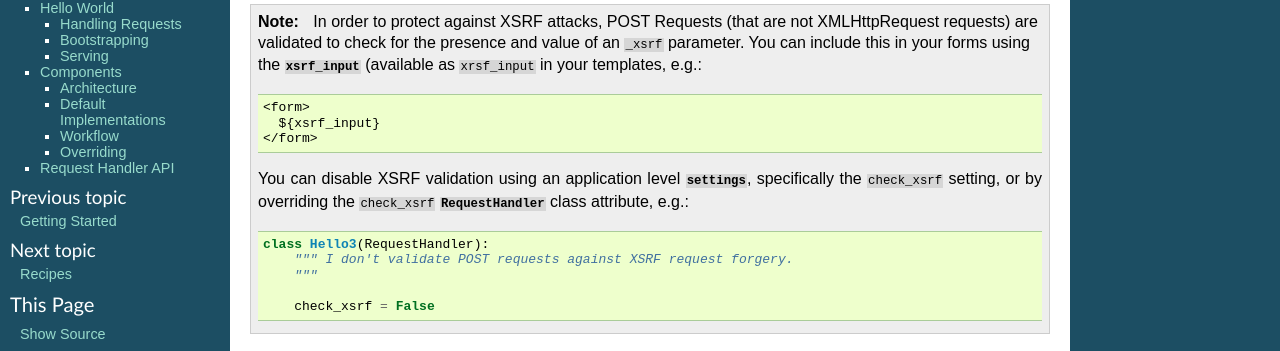
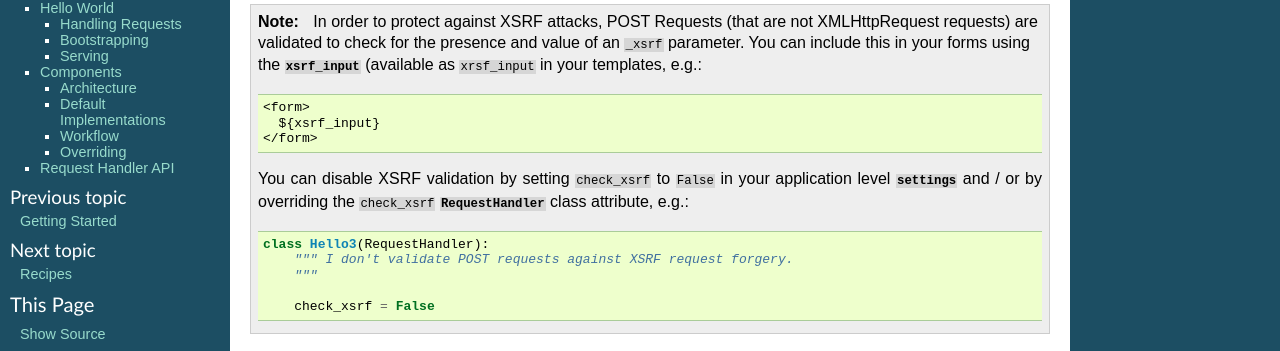
Before and after one commit to thruflo/weblayer, a Sphinx documentation site: the page built from doc/userguide.rst, in a window 1280 px wide and 900 px high, scrolled down 1216 px. Shown: the part 90-441 px from the top of the window. Built offline with Sphinx 7.4.7, drawn with Linux system fonts in a browser that asks for light colours.

Commit message:
tweaked xsrf doc

```diff
--- a/doc/userguide.rst
+++ b/doc/userguide.rst
@@ -91,10 +91,10 @@ receives an `HTTP GET request`_.
           ${xsrf_input}
         </form>
 
-    You can disable XSRF validation using an application level
-    :py:mod:`~weblayer.settings`, specifically the ``check_xsrf`` setting,
-    or by overriding the ``check_xsrf``
-    :py:class:`~weblayer.request.RequestHandler` class attribute, e.g.::
+    You can disable XSRF validation by setting ``check_xsrf`` to ``False``
+    in your application level :py:mod:`~weblayer.settings` and / or by
+    overriding the ``check_xsrf`` :py:class:`~weblayer.request.RequestHandler`
+    class attribute, e.g.::
 
         class Hello3(RequestHandler):
             """ I don't validate POST requests against XSRF request forgery.
```
